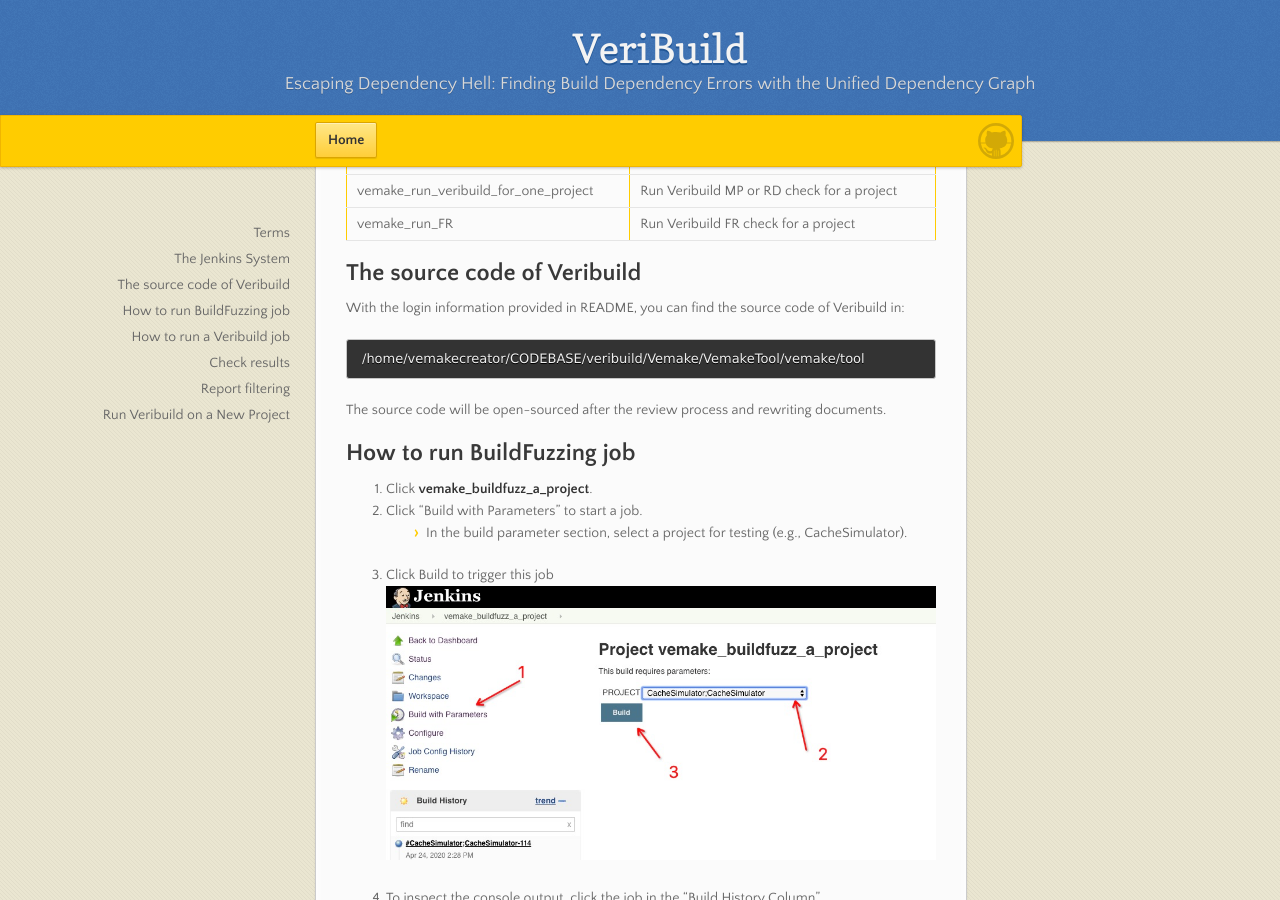
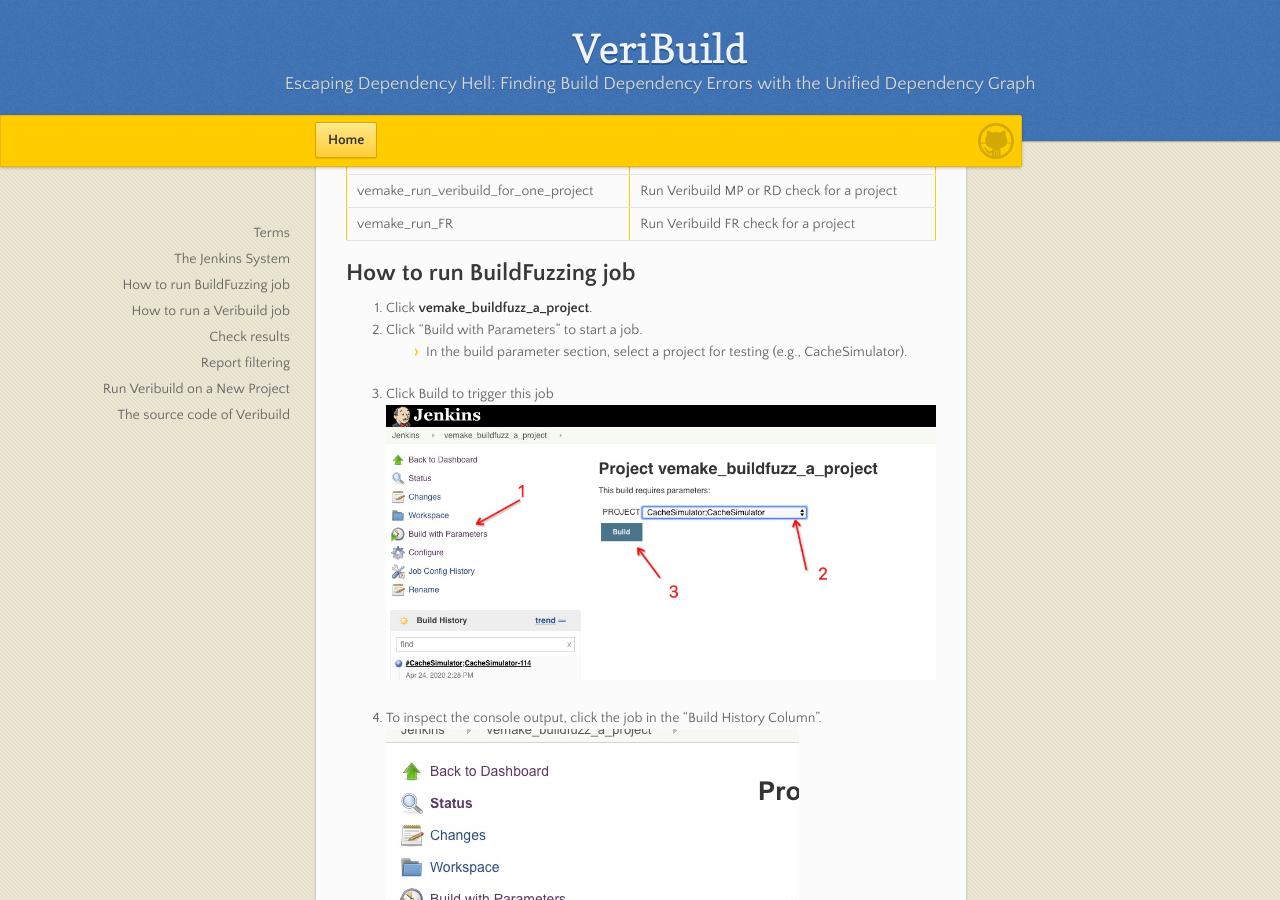
Before and after one commit to veribuild/veribuild.github.io, a Jekyll site: the page built from ae.md, in a window 1280 px wide and 900 px high, scrolled down 605 px. Built offline with Jekyll 4.4.1, drawn with Linux system fonts in a browser that asks for light colours; some of the changed text lies outside the part shown.

Commit message:
Move the source code section.

````diff
--- a/ae.md
+++ b/ae.md
@@ -18,16 +18,6 @@ With the login information attached in README, you can login a Jenkins system fo
 | vemake_buildfuzz_a_project | Run Build Fuzzing for a project |
 | vemake_run_veribuild_for_one_project | Run Veribuild MP or RD check for a project |
 | vemake_run_FR| Run Veribuild FR check for a project |
-
-## The source code of Veribuild
-
-With the login information provided in README, you can find the source code of Veribuild in:
-
-```bash
-/home/vemakecreator/CODEBASE/veribuild/Vemake/VemakeTool/vemake/tool
-```
-
-The source code will be open-sourced after the review process and rewriting documents.
 
 
 ## How to run BuildFuzzing job
@@ -241,3 +231,13 @@ And you can also find the JSON-formatted results (MP.json and EP.json) at the th
 ```bash
 /home/vemakecreator/CODEBASE/veribuild/Vemake/testbase/testoutput/hashcat
 ```
+
+## The source code of Veribuild
+
+With the login information provided in README, you can find the source code of Veribuild in:
+
+```bash
+/home/vemakecreator/CODEBASE/veribuild/Vemake/VemakeTool/vemake/tool
+```
+
+The source code will be open-sourced after the review process and rewriting documents.
````
